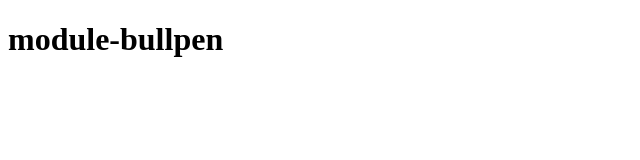
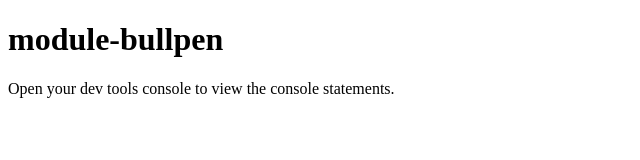
Before and after one commit to dfkaye/module-bullpen, a plain HTML site: page index.html in a window 1280 px wide. Shown: the whole page, without its empty margins (0-640 px from the left). Drawn offline with Linux system fonts and the light colour scheme.

Commit message:
Update index.html

```diff
--- a/index.html
+++ b/index.html
@@ -6,6 +6,7 @@
   </head>
   <body>
     <h1>module-bullpen</h1>
+    <p>Open your dev tools console to view the console statements.</p>
     <script src='./js/page.js'></script>
   </body>
 </html>
```
